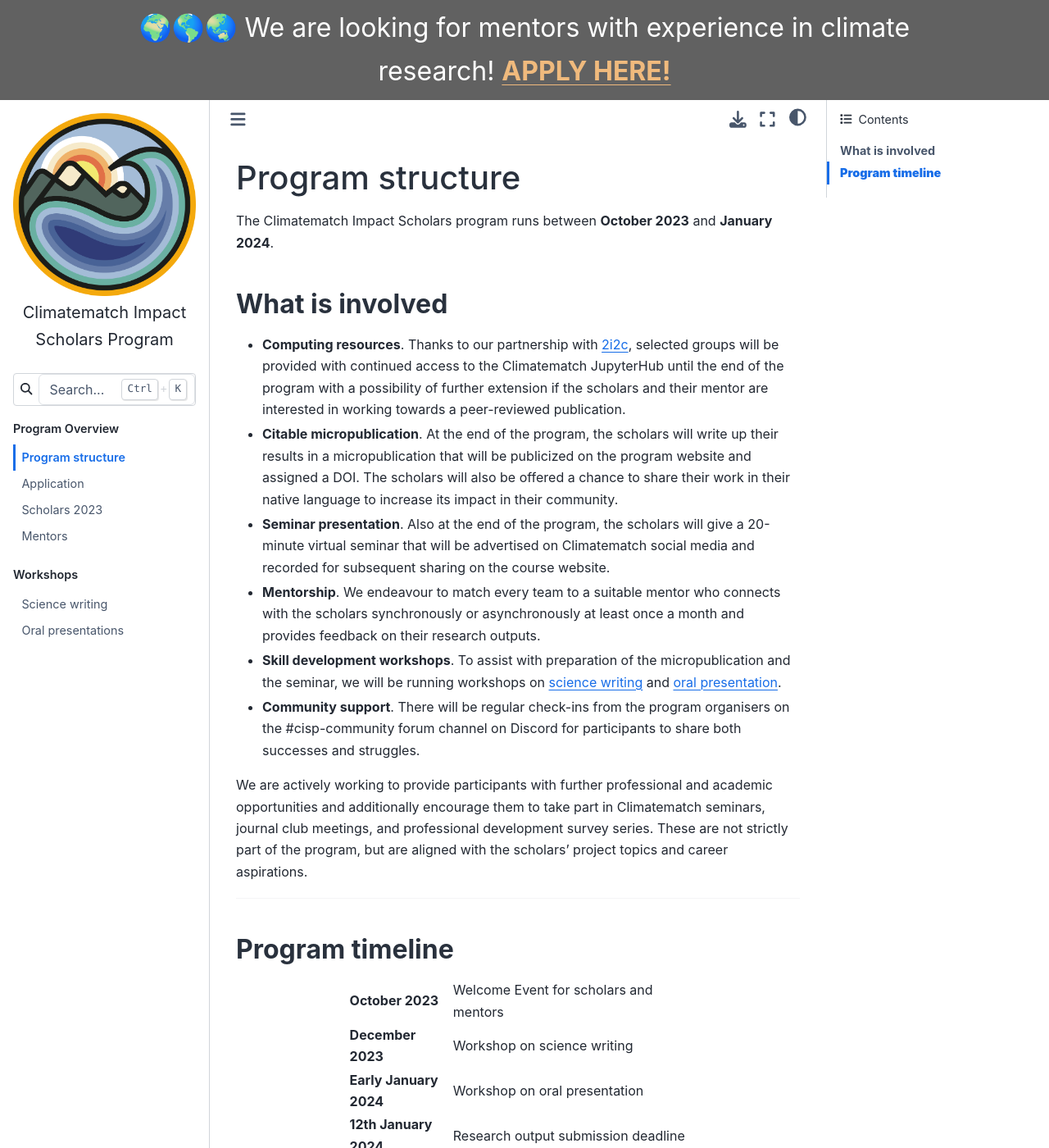
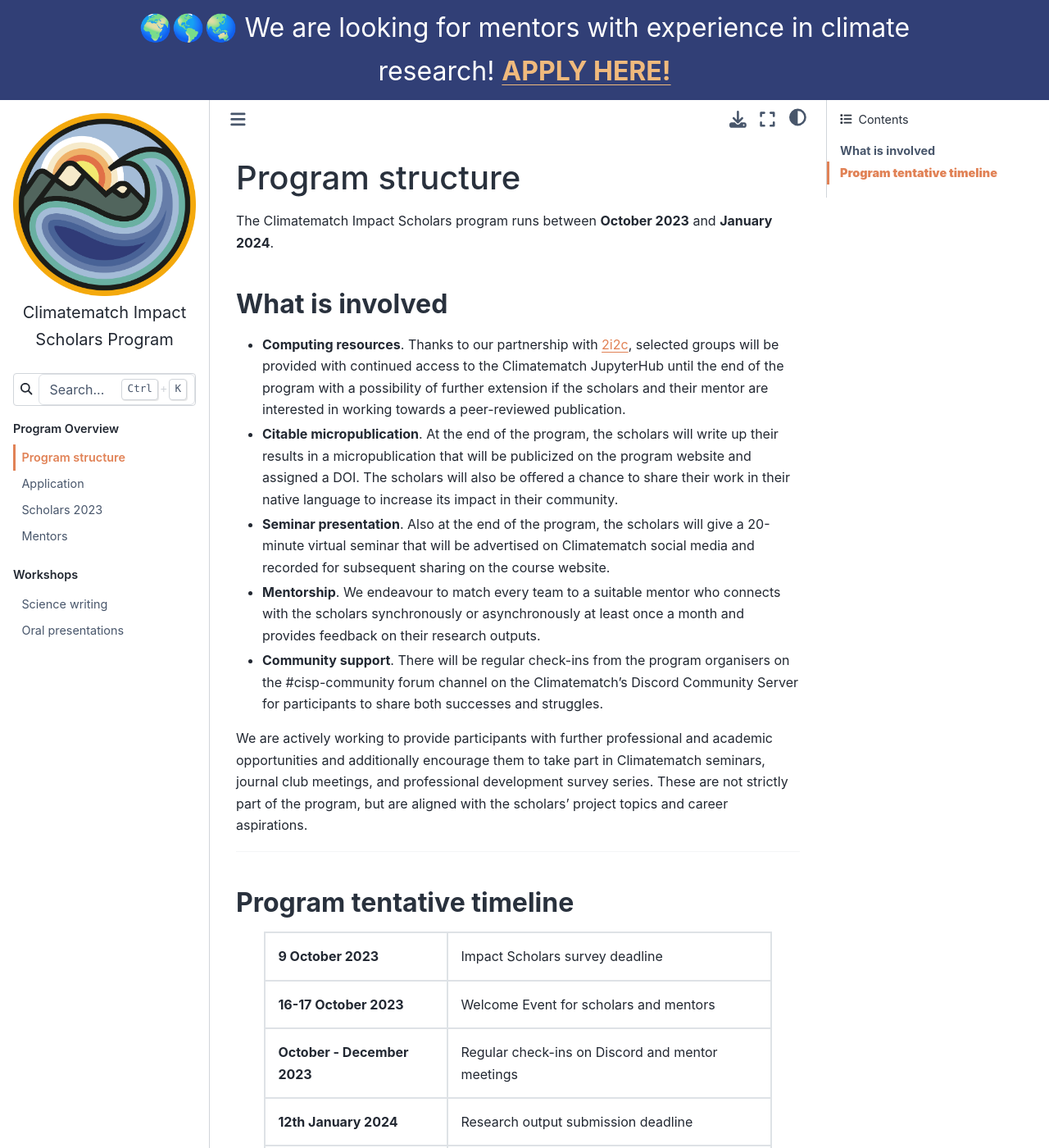
Before and after one commit to zanemit/cisp, a Jupyter Book: the page built from info/structure.md, in a window 1280 px wide and 1400 px high. Shown: the whole window at 82% size. Built offline with Jupyter Book 1.0.4 settings and Sphinx 7.4.7 and the Sphinx Book theme 1.1.4, drawn with Linux system fonts in a browser that asks for light colours; some of the changed text lies outside the part shown.

Commit message:
Update info

```diff
--- /dev/null
+++ b/_static/cisp-style.css
@@ -0,0 +1,21 @@
+table td {
+  border: 2px solid var(--bs-border-color);
+  padding: 15px;
+}
+
+html[data-theme=light]{
+  --pst-color-primary: #e18256;
+  --pst-color-secondary:#66ada9;
+  --pst-color-info:#313f76;
+}
+
+html[data-theme=dark]{
+  --pst-color-primary: #66ada9;
+  --pst-color-secondary: #e18256;
+  --pst-color-info:#66ada9;
+  --pst-color-info-bg:#3b6764;
+}
+
+html[data-theme]{
+  --sbt-color-announcement: #313f76;
+}
--- a/info/structure.md
+++ b/info/structure.md
@@ -11,37 +11,39 @@
 
 - **Mentorship**. We endeavour to match every team to a suitable mentor who connects with the scholars synchronously or asynchronously at least once a month and provides feedback on their research outputs.
 
-- **Skill development workshops**. To assist with preparation of the micropublication and the seminar, we will be running workshops on [science writing](../workshops/science_writing.md) and [oral presentation](../workshops/oral_presentations.md).
-
-- **Community support**. There will be regular check-ins from the program organisers on the #cisp-community forum channel on Discord for participants to share both successes and struggles.
+- **Community support**. There will be regular check-ins from the program organisers on the #cisp-community forum channel on the Climatematch's Discord Community Server for participants to share both successes and struggles.
 
 We are actively working to provide participants with further professional and academic opportunities and additionally encourage them to take part in Climatematch seminars, journal club meetings, and professional development survey series. These are not strictly part of the program, but are aligned with the scholars' project topics and career aspirations.
 
 ---
-## **Program timeline**
-<table style="width:60%">
+## **Program tentative timeline**
+<table style="width:90%">
 <tr>
-    <td><b>October 2023</b></td>
+    <td><b>9 October 2023</b></td>
+    <td>Impact Scholars survey deadline</td>
+</tr>
+<tr>
+    <td><b>16-17 October 2023</b></td>
     <td>Welcome Event for scholars and mentors</td>
 </tr>
 <tr>
-    <td><b>December 2023</b></td>
-    <td>Workshop on science writing</td>
-</tr>
-<tr>
-    <td><b>Early January 2024</b></td>
-    <td>Workshop on oral presentation</td>
+    <td><b>October - December 2023</b></td>
+    <td>Regular check-ins on Discord and mentor meetings</td>
 </tr>
 <tr>
     <td><b>12th January 2024</b></td>
     <td>Research output submission deadline</td>
 </tr>
 <tr>
-    <td><b>Late January 2024</b></td>
+    <td><b>January 2024</b></td>
+    <td>End-of-program Celebration Event</td>
+</tr>
+<tr>
+    <td><b>February 2024</b></td>
     <td>Feedback on research outputs</td>
 </tr>
 <tr>
-    <td><b>February 2024</b></td>
+    <td><b>March-April 2024</b></td>
     <td>Micropublication release and seminar presentations</td>
 </tr>
 </table>
```
Also changed, not shown: info/application.md (+7 -3 lines), info/intro.md (+1 -1 lines), info/mentors.md (+5 -4 lines), info/scholars2023.md (+0 -1 lines).
